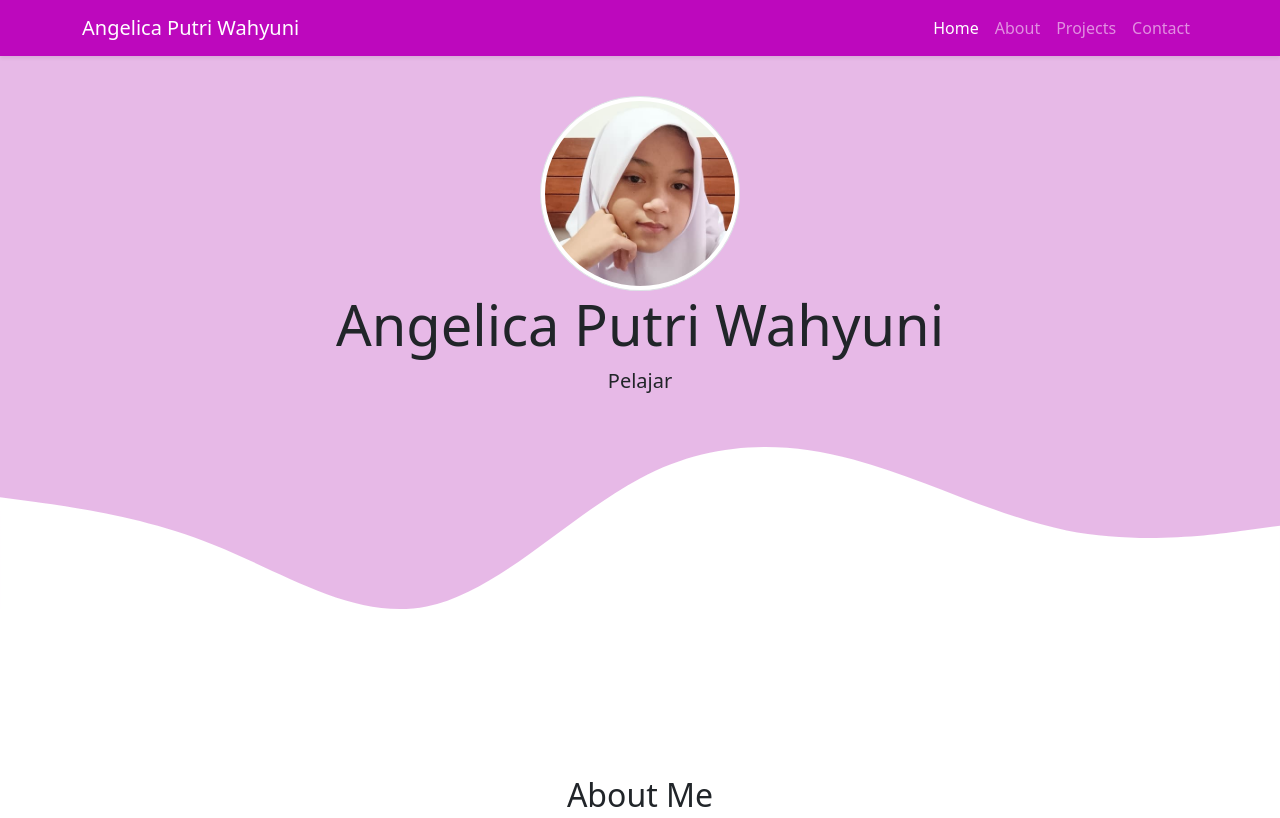
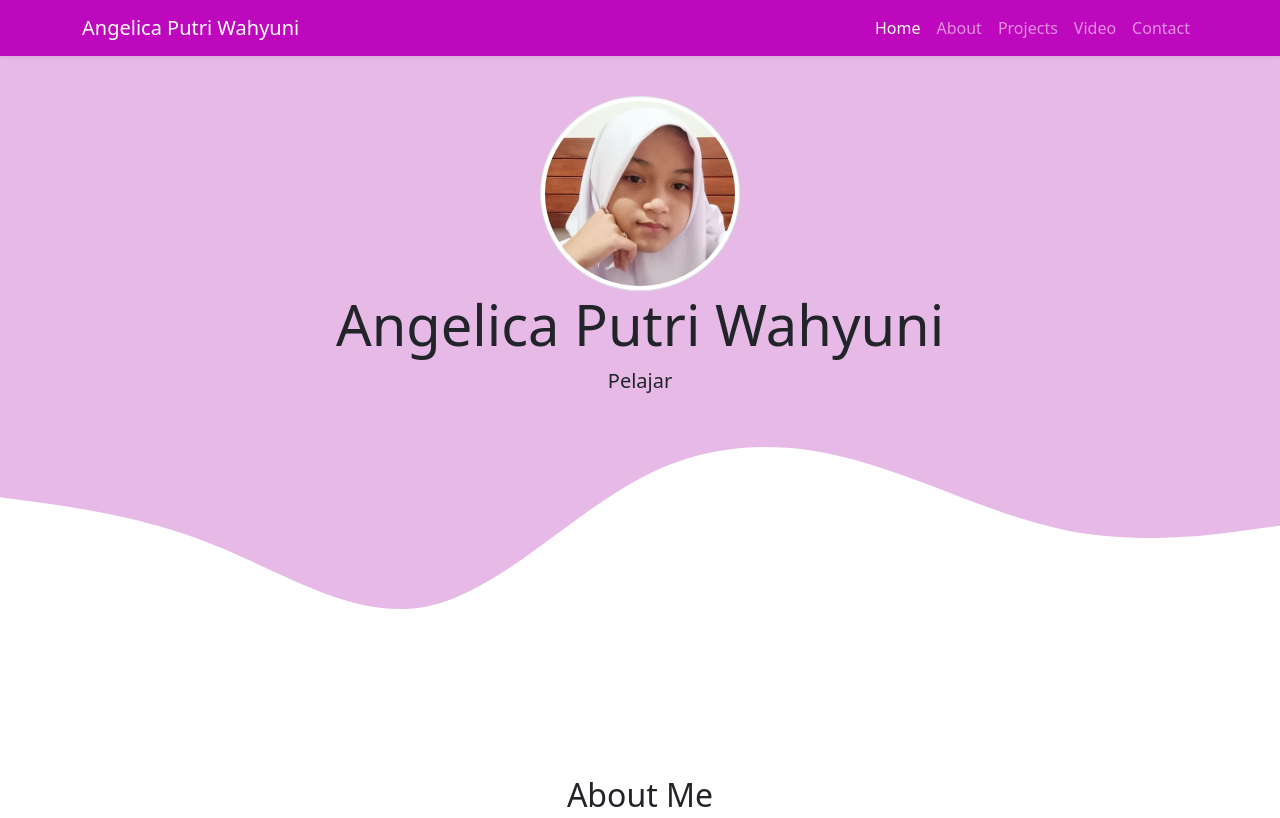
Before and after one commit to Angelicaaa5/angelica.github.io, a plain HTML site: page index.html in a window 1280 px wide. Shown: the top 818 px of the page. Drawn offline with nearby package versions, Linux system fonts and the light colour scheme.

Commit message:
Update index.html

```diff
--- a/index.html
+++ b/index.html
@@ -33,6 +33,9 @@
             </li>
             <li class="nav-item">
               <a class="nav-link" href="#projects">Projects</a>
+            </li>
+            <li class="nav-item">
+              <a class="nav-link" href="#video">Video</a>
             </li>
             <li class="nav-item">
               <a class="nav-link" href="#contact">Contact</a>
```
